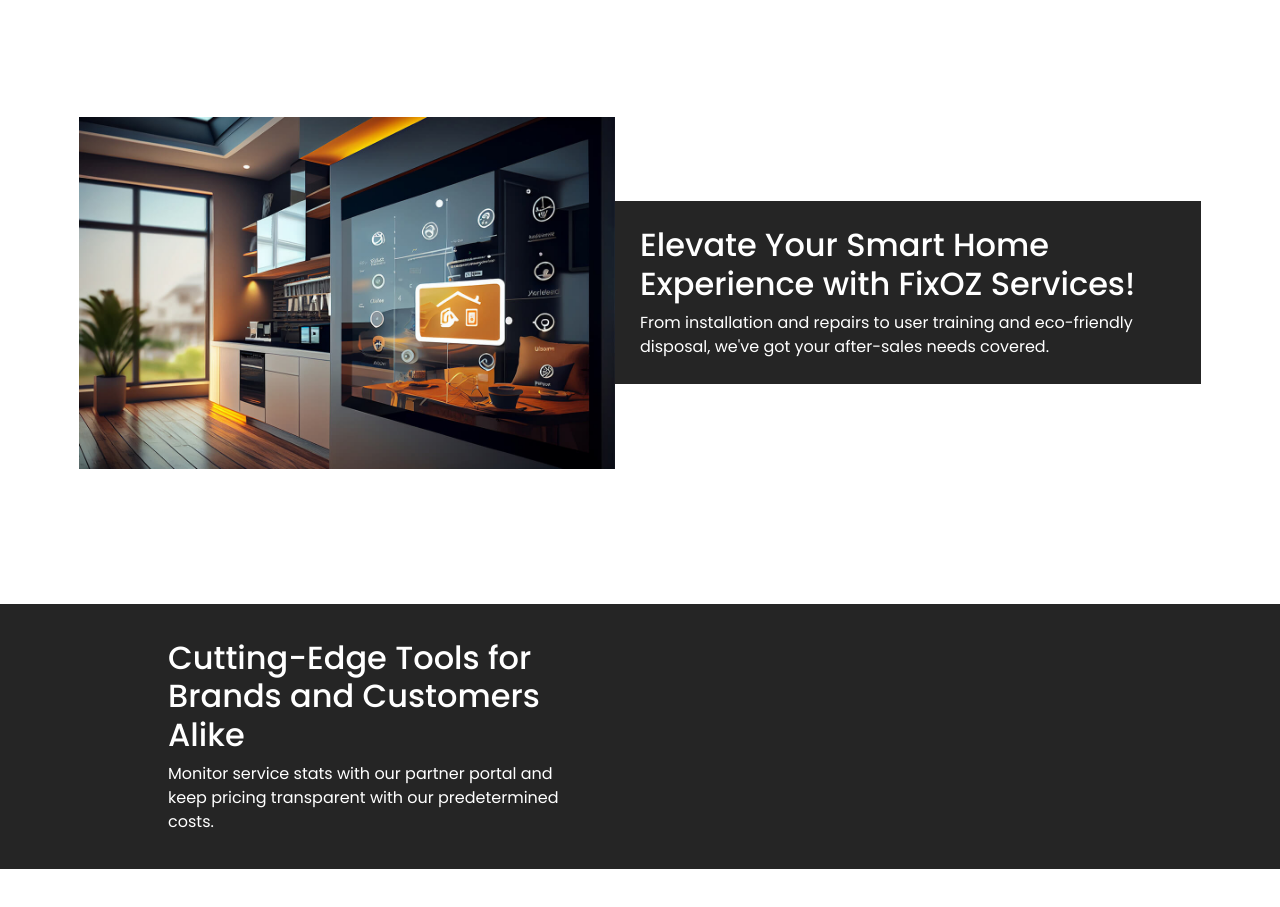
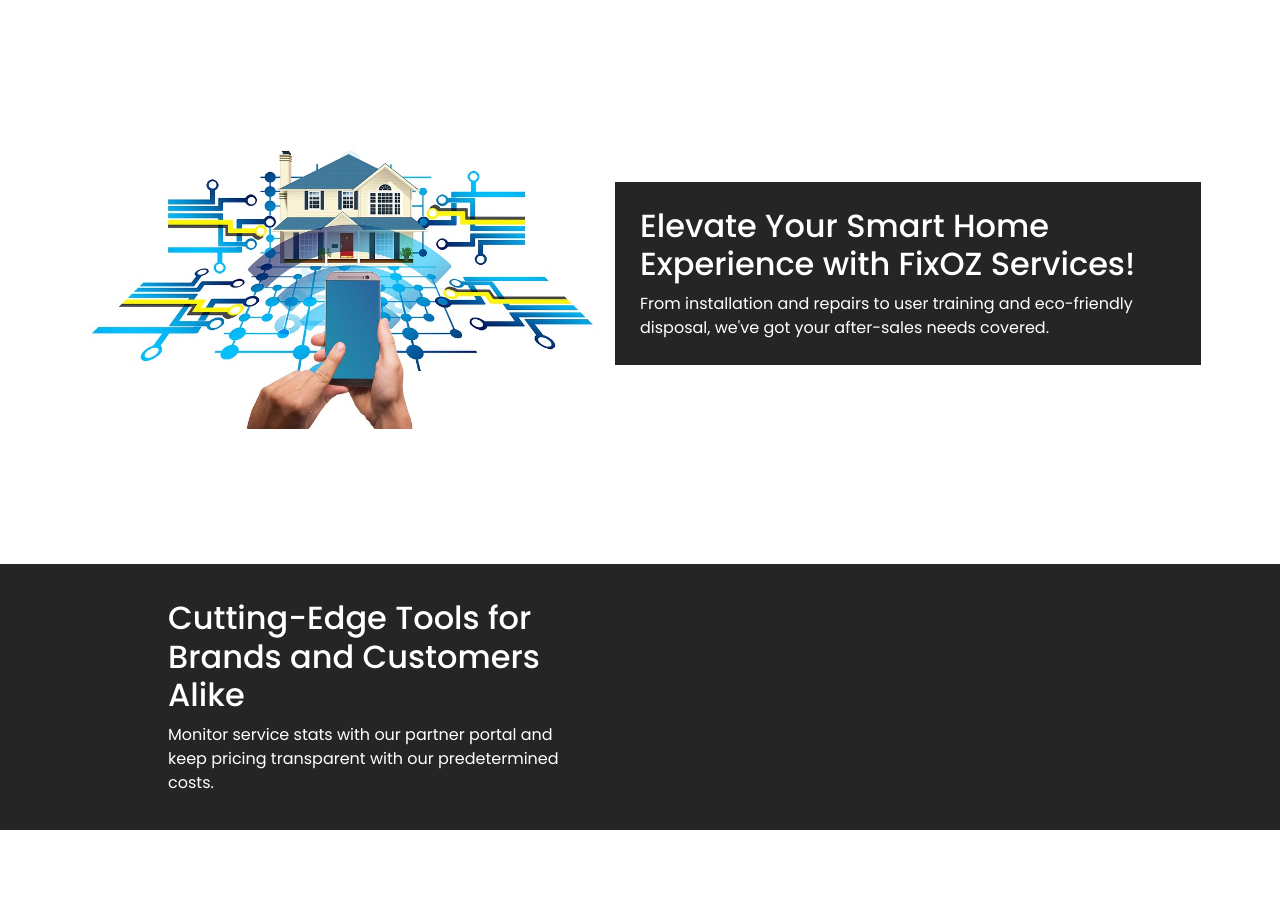
Before and after one commit to e-smart-e/e-smart-e.github.io, a plain HTML site: page index.html in a window 1280 px wide. Shown: the part 1218-2125 px from the top of the page. Drawn offline with nearby package versions, Linux system fonts and the light colour scheme.

Commit message:
image update

```diff
--- a/index.html
+++ b/index.html
@@ -237,7 +237,7 @@
     <div class="container-fluid">
       <div class="box">
         <div class="img-box">
-          <img src="images/about-img.jpg" alt="" />
+          <img src="images/smarthome1.jpeg" alt="" />
         </div>
         <div class="detail-box">
           <h2>
```
Also changed, not shown: images/smarthome1.jpeg (added).
